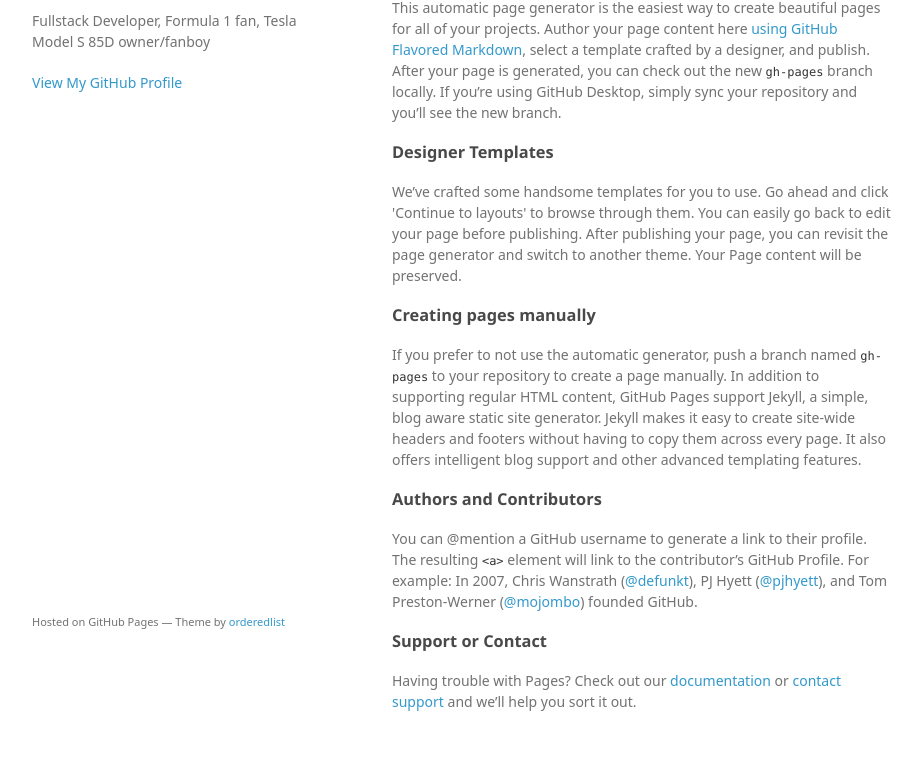
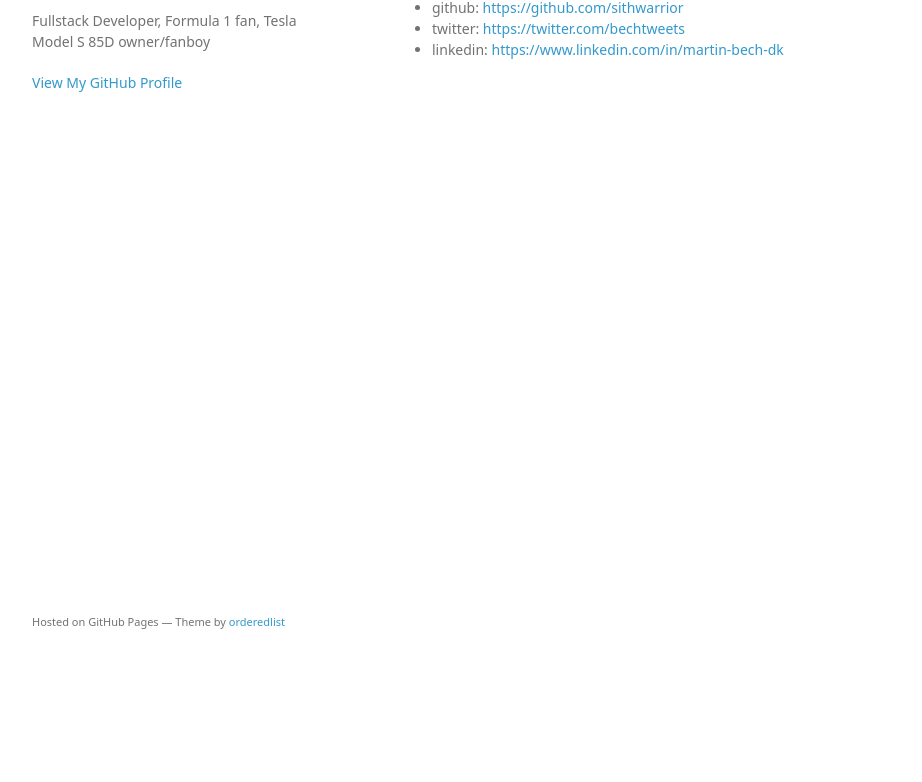
Before and after one commit to sithwarrior/sithwarrior.github.io, a plain HTML site: page index.html in a window 1280 px wide. Shown: the part 99-881 px from the top of the page, without its empty margins (178-1100 px from the left). After the commit the page ends 800 px from the top, so only its background shows below. Drawn offline with Linux system fonts and the light colour scheme; a web font is replaced by a local one.

Commit message:
Replace master branch with page content via GitHub

```diff
--- a/index.html
+++ b/index.html
@@ -24,29 +24,16 @@
       </header>
       <section>
         <h3>
-<a id="welcome-to-github-pages" class="anchor" href="#welcome-to-github-pages" aria-hidden="true"><span aria-hidden="true" class="octicon octicon-link"></span></a>Welcome to GitHub Pages.</h3>
+<a id="online-profiles" class="anchor" href="#online-profiles" aria-hidden="true"><span aria-hidden="true" class="octicon octicon-link"></span></a>Online profiles</h3>
 
-<p>This automatic page generator is the easiest way to create beautiful pages for all of your projects. Author your page content here <a href="https://guides.github.com/features/mastering-markdown/">using GitHub Flavored Markdown</a>, select a template crafted by a designer, and publish. After your page is generated, you can check out the new <code>gh-pages</code> branch locally. If you’re using GitHub Desktop, simply sync your repository and you’ll see the new branch.</p>
-
-<h3>
-<a id="designer-templates" class="anchor" href="#designer-templates" aria-hidden="true"><span aria-hidden="true" class="octicon octicon-link"></span></a>Designer Templates</h3>
-
-<p>We’ve crafted some handsome templates for you to use. Go ahead and click 'Continue to layouts' to browse through them. You can easily go back to edit your page before publishing. After publishing your page, you can revisit the page generator and switch to another theme. Your Page content will be preserved.</p>
-
-<h3>
-<a id="creating-pages-manually" class="anchor" href="#creating-pages-manually" aria-hidden="true"><span aria-hidden="true" class="octicon octicon-link"></span></a>Creating pages manually</h3>
-
-<p>If you prefer to not use the automatic generator, push a branch named <code>gh-pages</code> to your repository to create a page manually. In addition to supporting regular HTML content, GitHub Pages support Jekyll, a simple, blog aware static site generator. Jekyll makes it easy to create site-wide headers and footers without having to copy them across every page. It also offers intelligent blog support and other advanced templating features.</p>
-
-<h3>
-<a id="authors-and-contributors" class="anchor" href="#authors-and-contributors" aria-hidden="true"><span aria-hidden="true" class="octicon octicon-link"></span></a>Authors and Contributors</h3>
-
-<p>You can @mention a GitHub username to generate a link to their profile. The resulting <code>&lt;a&gt;</code> element will link to the contributor’s GitHub Profile. For example: In 2007, Chris Wanstrath (<a href="https://github.com/defunkt" class="user-mention">@defunkt</a>), PJ Hyett (<a href="https://github.com/pjhyett" class="user-mention">@pjhyett</a>), and Tom Preston-Werner (<a href="https://github.com/mojombo" class="user-mention">@mojombo</a>) founded GitHub.</p>
-
-<h3>
-<a id="support-or-contact" class="anchor" href="#support-or-contact" aria-hidden="true"><span aria-hidden="true" class="octicon octicon-link"></span></a>Support or Contact</h3>
-
-<p>Having trouble with Pages? Check out our <a href="https://help.github.com/pages">documentation</a> or <a href="https://github.com/contact">contact support</a> and we’ll help you sort it out.</p>
+<ul>
+<li>github: <a href="https://github.com/sithwarrior">https://github.com/sithwarrior</a>
+</li>
+<li>twitter: <a href="https://twitter.com/bechtweets">https://twitter.com/bechtweets</a>
+</li>
+<li>linkedin: <a href="https://www.linkedin.com/in/martin-bech-dk">https://www.linkedin.com/in/martin-bech-dk</a>
+</li>
+</ul>
       </section>
       <footer>
         <p><small>Hosted on GitHub Pages &mdash; Theme by <a href="https://github.com/orderedlist">orderedlist</a></small></p>
```
Also changed, not shown: params.json (+1 -1 lines).
